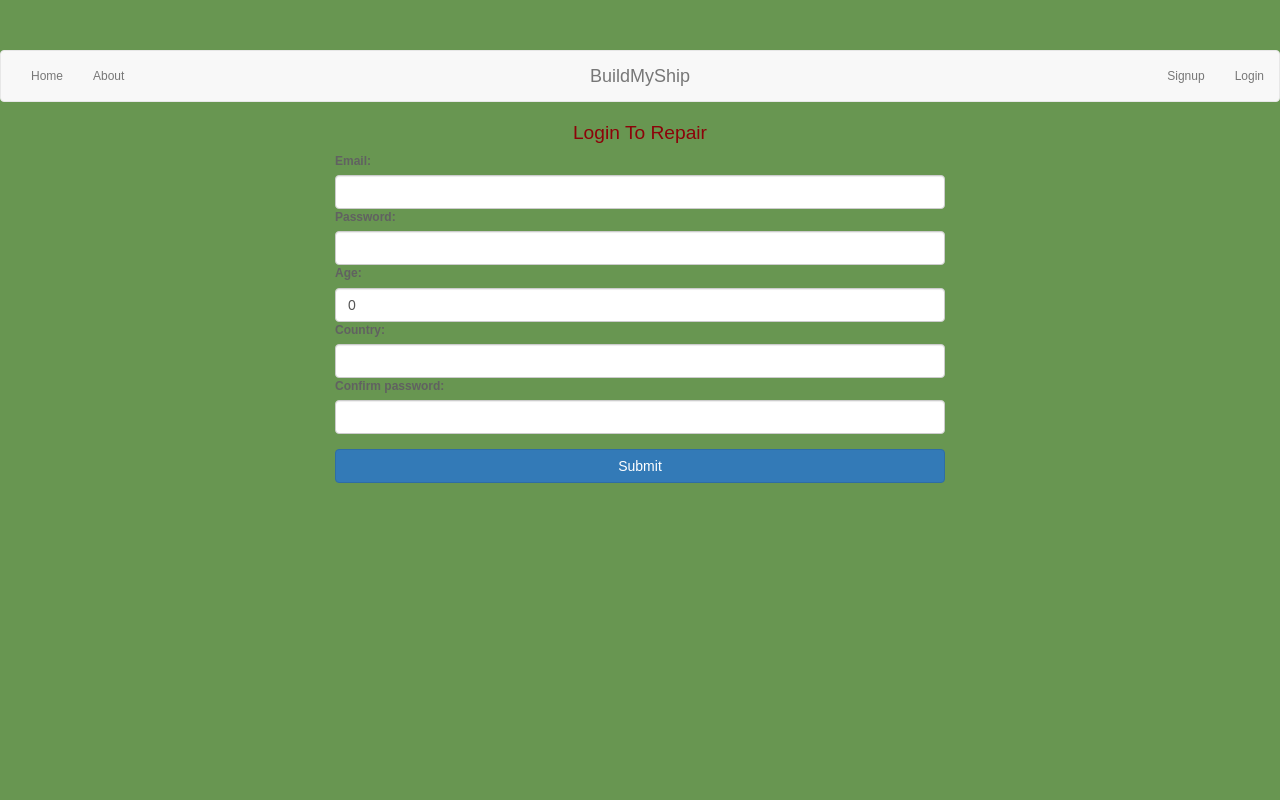
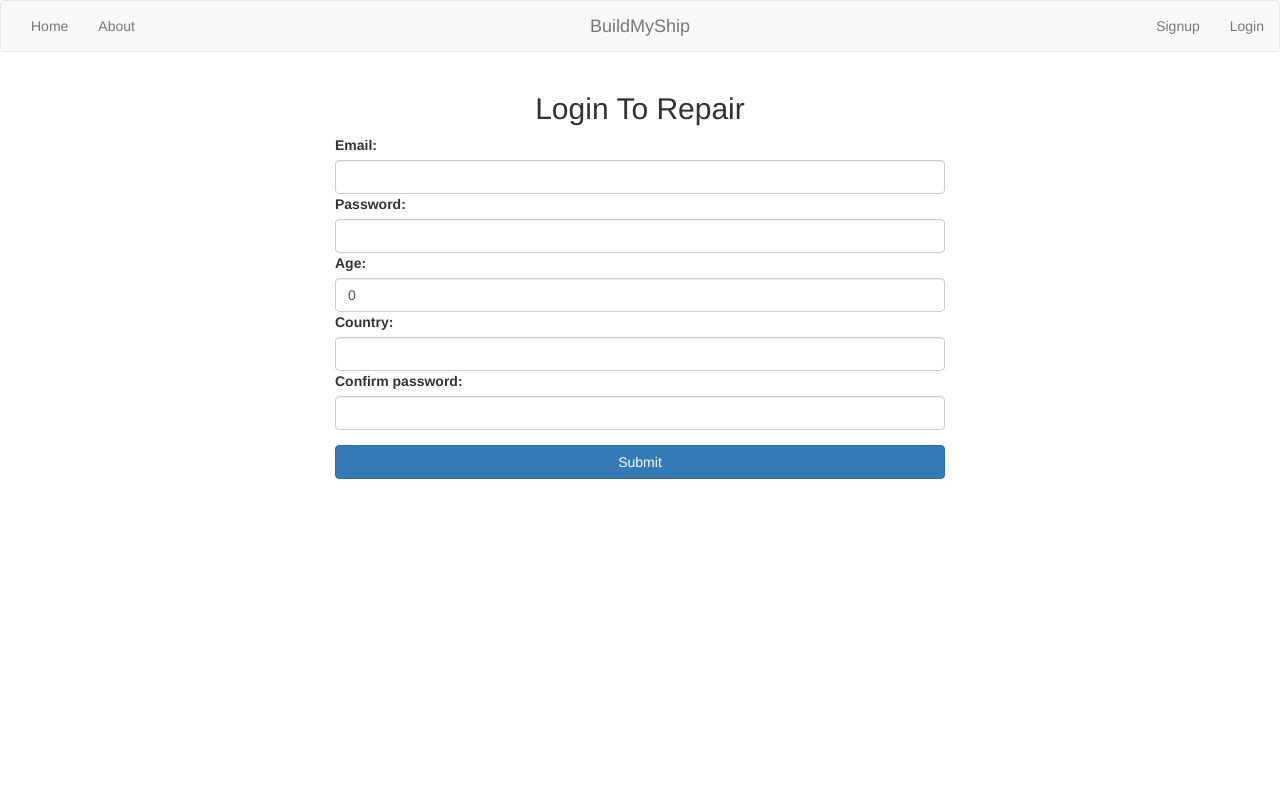
Before and after one commit to Satyamjay/repairmyship, a Django app: page /signup/ in a window 1280 px wide. Run offline with Django 3.2, Linux system fonts and the light colour scheme; some libraries are stand-ins or nearby versions.

Commit message:
initial commit

```diff
--- a/authentication/static/css/default.css
+++ b/authentication/static/css/default.css
@@ -5,15 +5,7 @@ http://www.freecsstemplates.org
 Released for free under a Creative Commons Attribution 2.5 License
 */
 
-body {
-	margin-top: 50px;
-	padding: 0;
-	background: #689651;
-	text-align: justify;
-	font-family: Arial, Helvetica, sans-serif;
-	font-size: 12px;
-	color: #616161;
-}
+
 
 h1, h2, h3 {
 	margin-top: 0;
--- a/authentication/templates/base/base.html
+++ b/authentication/templates/base/base.html
@@ -3,7 +3,6 @@
     <meta charset="UTF-8">
     <link rel="stylesheet" type="text/css" href="{% static 'css/mycss.css' %}" />
     <link rel="stylesheet" href="https://maxcdn.bootstrapcdn.com/bootstrap/3.3.7/css/bootstrap.min.css">
-    <link href="{% static 'css/default.css' %}" rel="stylesheet" type="text/css" media="screen" />
     <script src="https://ajax.googleapis.com/ajax/libs/jquery/3.3.1/jquery.min.js"></script>
     <script src="https://maxcdn.bootstrapcdn.com/bootstrap/3.3.7/js/bootstrap.min.js"></script>
     <title></title>
--- a/authentication/templates/home.html
+++ b/authentication/templates/home.html
@@ -1,6 +1,8 @@
 {% extends 'base/base.html' %}
+{% load static %}
 {% block content %}
 <div id="wrapper">
+    <link href="{% static 'css/default.css' %}" rel="stylesheet" type="text/css" media="screen" />
 	<!-- start page -->
 	<div id="page">
 	<div id="page-bg">
```
